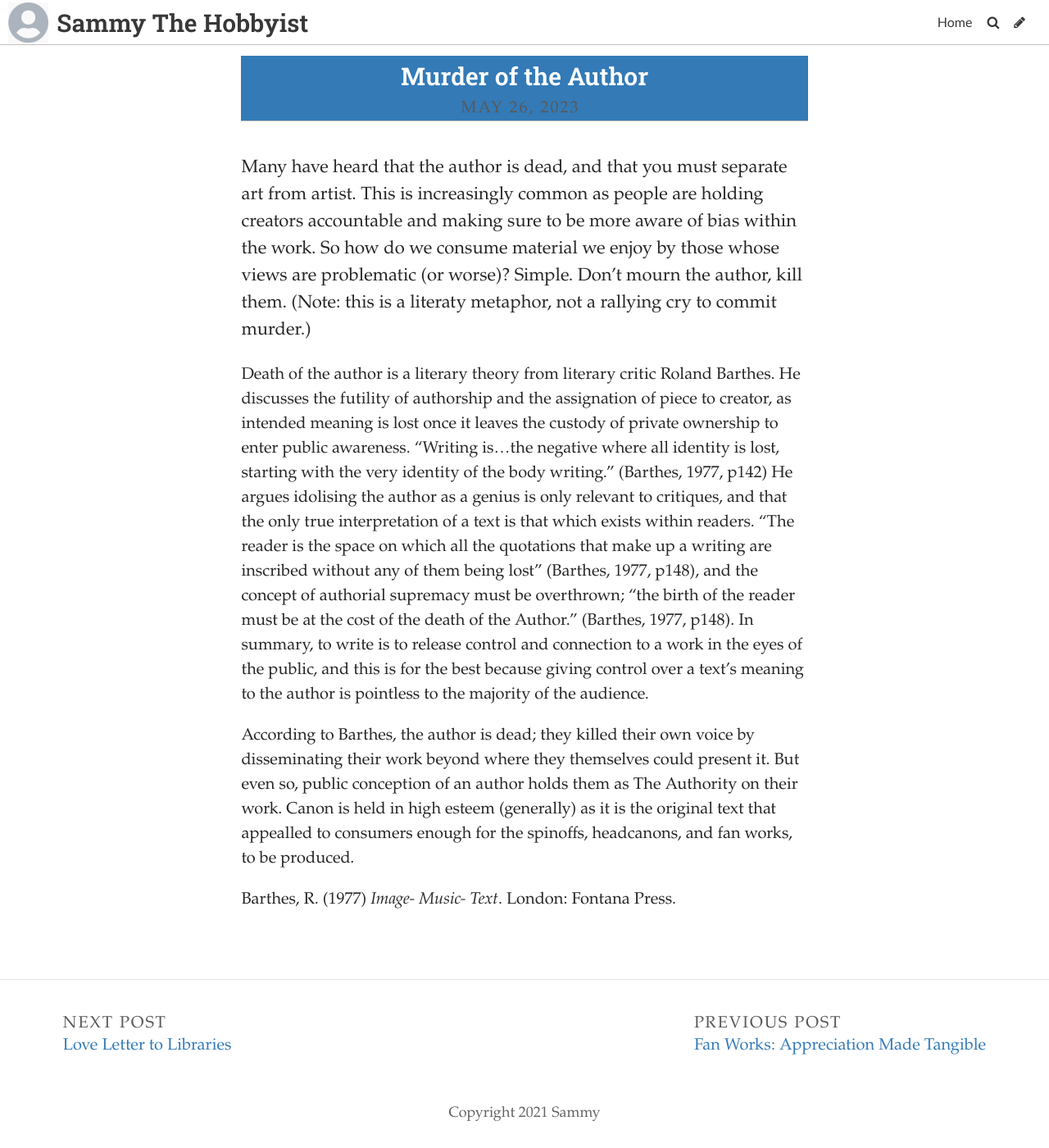
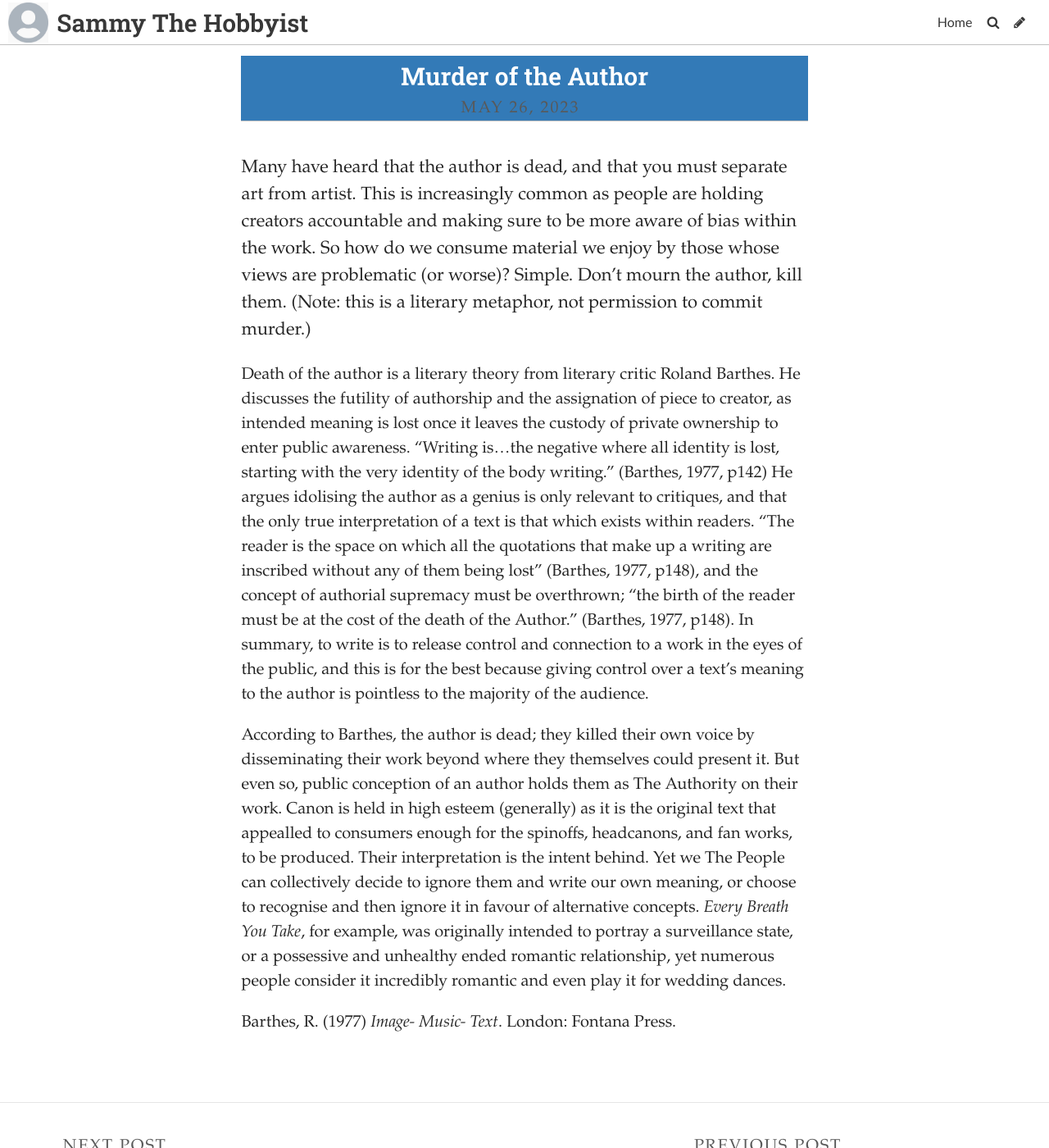
Before and after one commit to SammySpinsAYarn/Blog, a Jekyll site: the page built from _posts/2023-05-18-need-to-think-of-titles.md, in a window 1280 px wide and 1400 px high. Shown: the whole window at 82% size. Built offline with Jekyll 4.4.1, drawn with Linux system fonts in a browser that asks for light colours; some web fonts are replaced.

Commit message:
Update Post “2023-05-18-need-to-think-of-titles”

```diff
--- a/_posts/2023-05-18-need-to-think-of-titles.md
+++ b/_posts/2023-05-18-need-to-think-of-titles.md
@@ -5,11 +5,11 @@ date: 2023-05-26T14:00:02.837Z
 title_color: "#ffffff"
 comments: false
 ---
-M﻿any have heard that the author is dead, and that you must separate art from artist. This is increasingly common as people are holding creators accountable and making sure to be more aware of bias within the work. So how do we consume material we enjoy by those whose views are problematic (or worse)? Simple. Don't mourn the author, kill them. (Note: this is a literaty metaphor, not a rallying cry to commit murder.)
+M﻿any have heard that the author is dead, and that you must separate art from artist. This is increasingly common as people are holding creators accountable and making sure to be more aware of bias within the work. So how do we consume material we enjoy by those whose views are problematic (or worse)? Simple. Don't mourn the author, kill them. (Note: this is a literary metaphor, not permission to commit murder.)
 
 D﻿eath of the author is a literary theory from literary critic Roland Barthes. He discusses the futility of authorship and the assignation of piece to creator, as intended meaning is lost once it leaves the custody of private ownership to enter public awareness. "Writing is...the negative where all identity is lost, starting with the very identity of the body writing." (Barthes, 1977, p142) He argues idolising the author as a genius is only relevant to critiques, and that the only true interpretation of a text is that which exists within readers. "The reader is the space
 on which all the quotations that make up a writing are inscribed without any of them being lost" (Barthes, 1977, p148), and the concept of authorial supremacy must be overthrown; "the birth of the reader must be at the cost of the death of the Author." (Barthes, 1977, p148). In summary, to write is to release control and connection to a work in the eyes of the public, and this is for the best because giving control over a text's meaning to the author is pointless to the majority of the audience.
 
-According to Barthes, the author is dead; they killed their own voice by disseminating their work beyond where they themselves could present it. But even so, public conception of an author holds them as The Authority on their work. Canon is held in high esteem (generally) as it is the original text that appealled to consumers enough for the spinoffs, headcanons, and fan works, to be produced.
+According to Barthes, the author is dead; they killed their own voice by disseminating their work beyond where they themselves could present it. But even so, public conception of an author holds them as The Authority on their work. Canon is held in high esteem (generally) as it is the original text that appealled to consumers enough for the spinoffs, headcanons, and fan works, to be produced. Their interpretation is the intent behind. Yet we The People can collectively decide to ignore them and write our own meaning, or choose to recognise and then ignore it in favour of alternative concepts. *Every Breath You Take*, for example, was originally intended to portray a surveillance state, or a possessive and unhealthy ended romantic relationship, yet numerous people consider it incredibly romantic and even play it for wedding dances.
 
 B﻿arthes, R. (1977) *Image- Music- Text*. London: Fontana Press.
```
